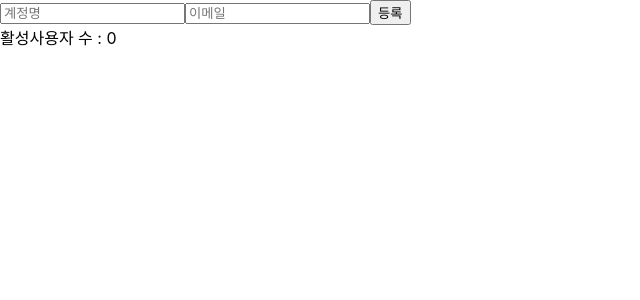
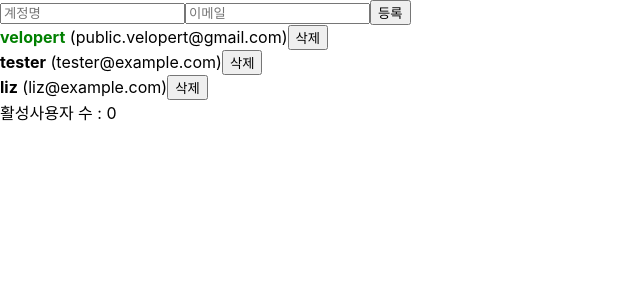
Before and after one commit to WhiteOwl314/LearnReact, a React (Create React App) app: page / in a window 1280 px wide. Shown: the top 300 px of the page, without its empty margins (0-640 px from the left). Built offline with nearby package versions, Linux system fonts and the light colour scheme.

Commit message:
useReducer props 할당

```diff
--- a/src/App.js
+++ b/src/App.js
@@ -41,13 +41,17 @@ function reducer(state, action) {
 function App() {
 
     const [state, dispatch] = useReducer(reducer, initialState);
+    const {users} = state;
+    const {username, email} = state.inputs;
 
   return (
       <>
           <CreateUser
+              username={username}
+              email={email}
           />
           <UserList
-              users={[]}
+              users={users}
           />
           <div>활성사용자 수 : 0</div>
       </>
```
